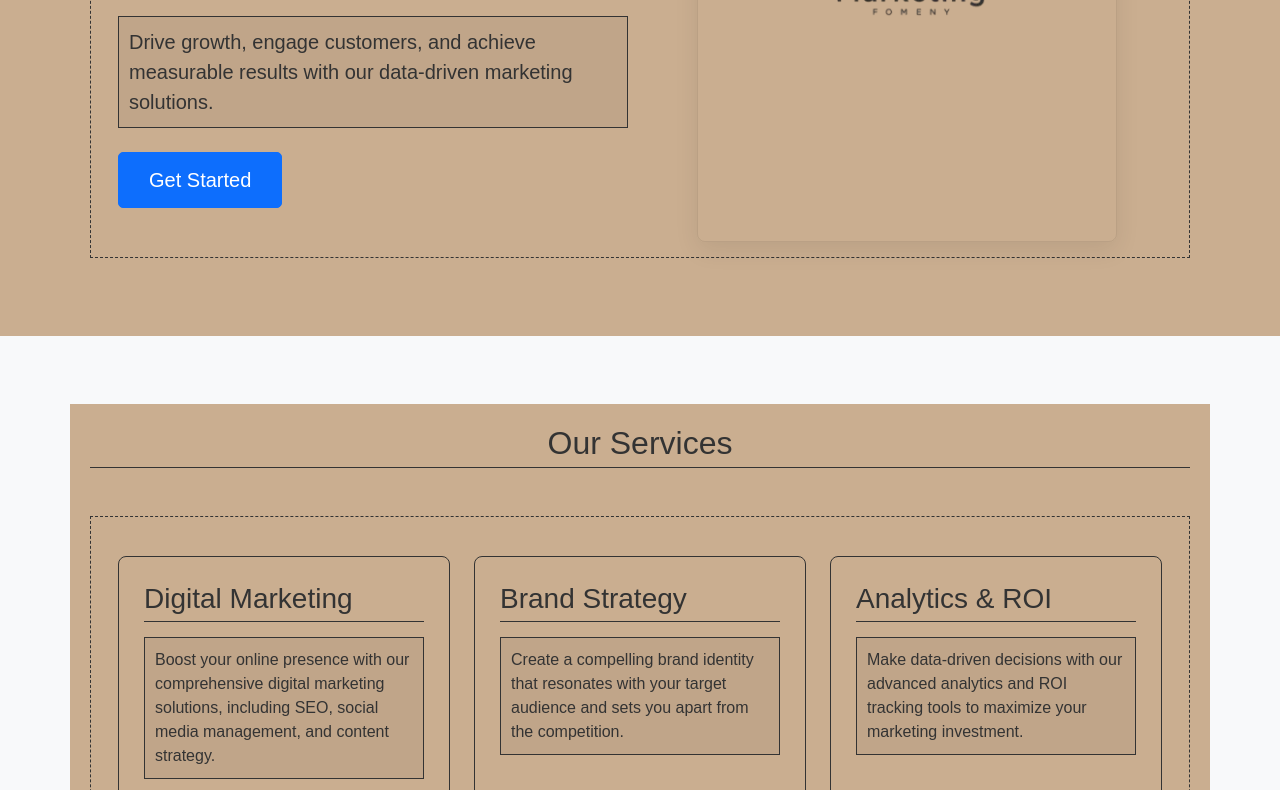
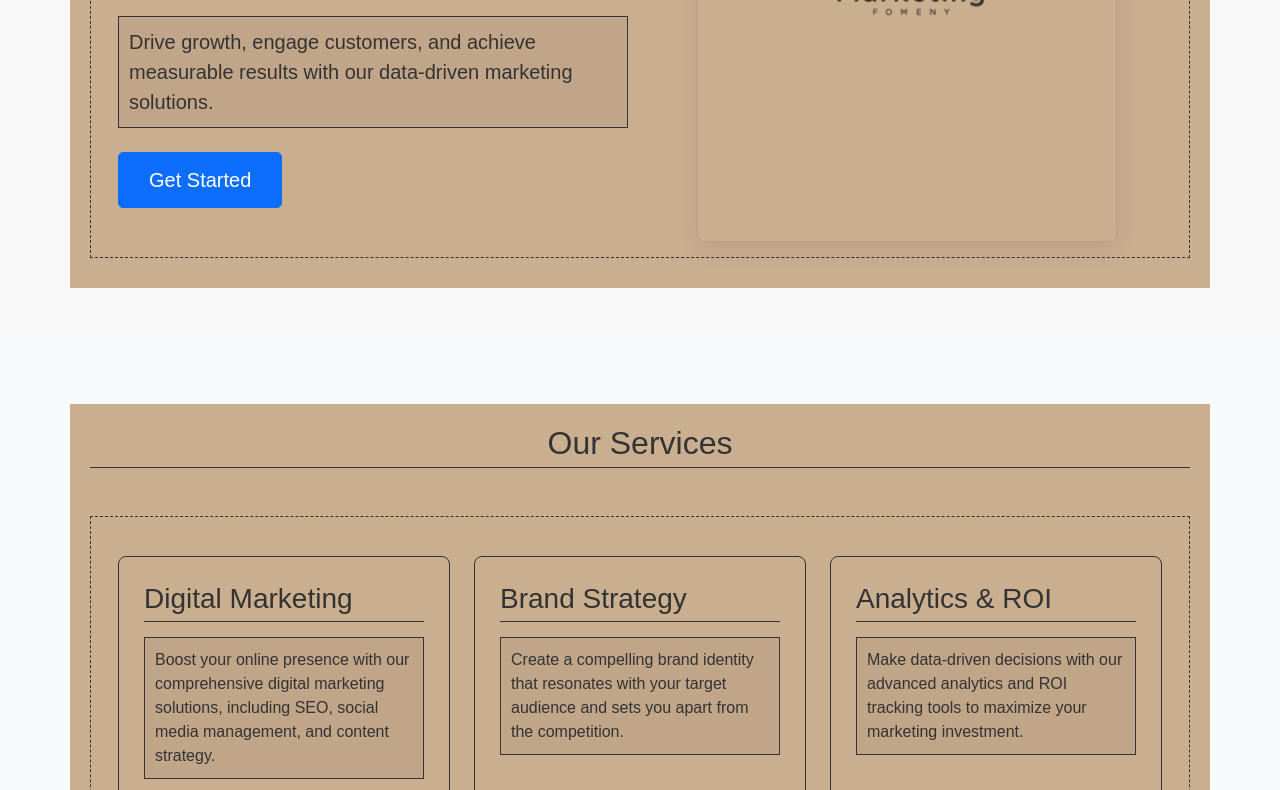
Before and after one commit to Luccithekid/Client-Project, a plain HTML site: page index.html in a window 1280 px wide. Shown: the part 479-1269 px from the top of the page. Drawn offline with nearby package versions, Linux system fonts and the light colour scheme.

Commit message:
7th commit

```diff
--- a/css/styles.css
+++ b/css/styles.css
@@ -14,7 +14,7 @@
 }
 
 body {
-    background-color: #caae90;
+    background-color: #f8f8f8;
     font-family: 'Arial', sans-serif;
     color: var(--text-color);
 }
```
